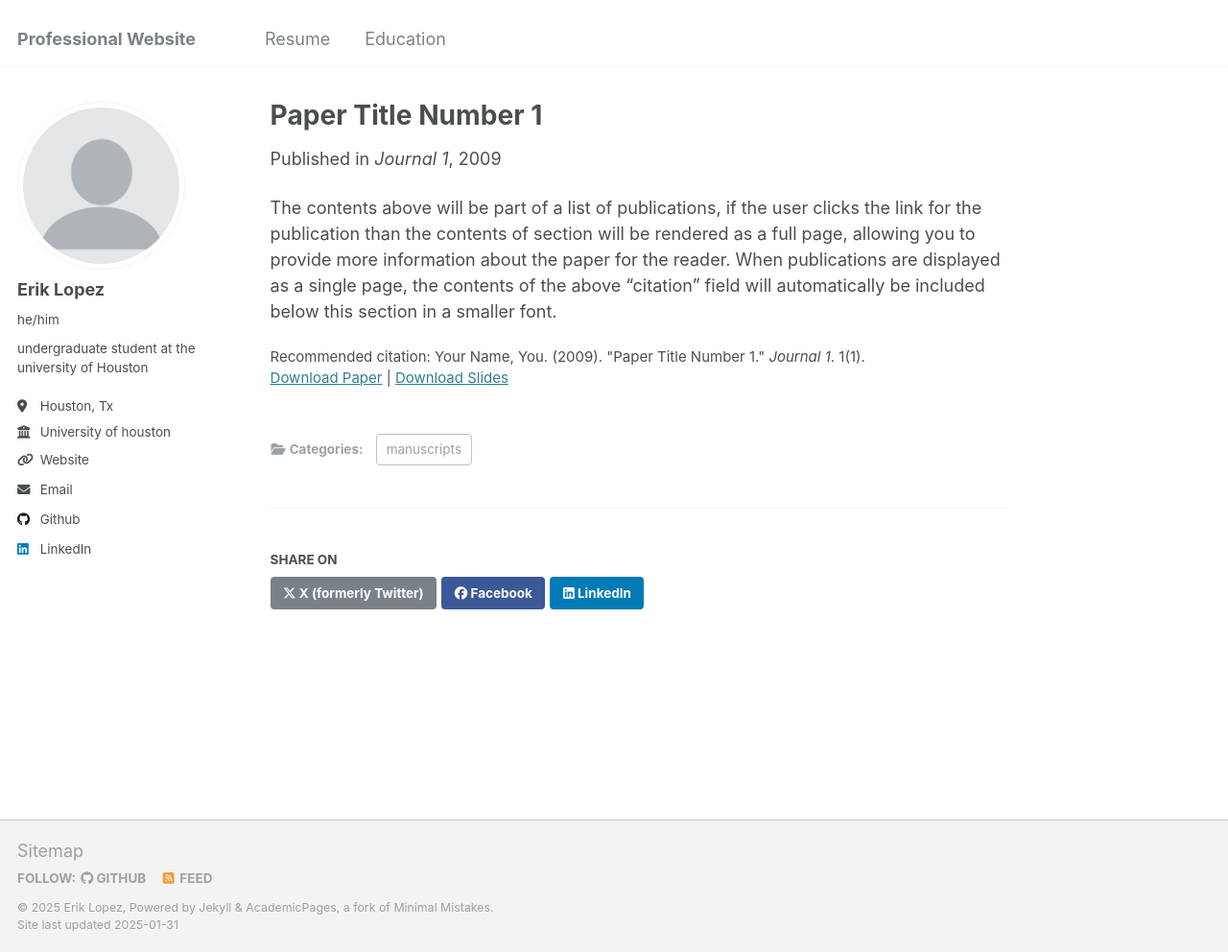
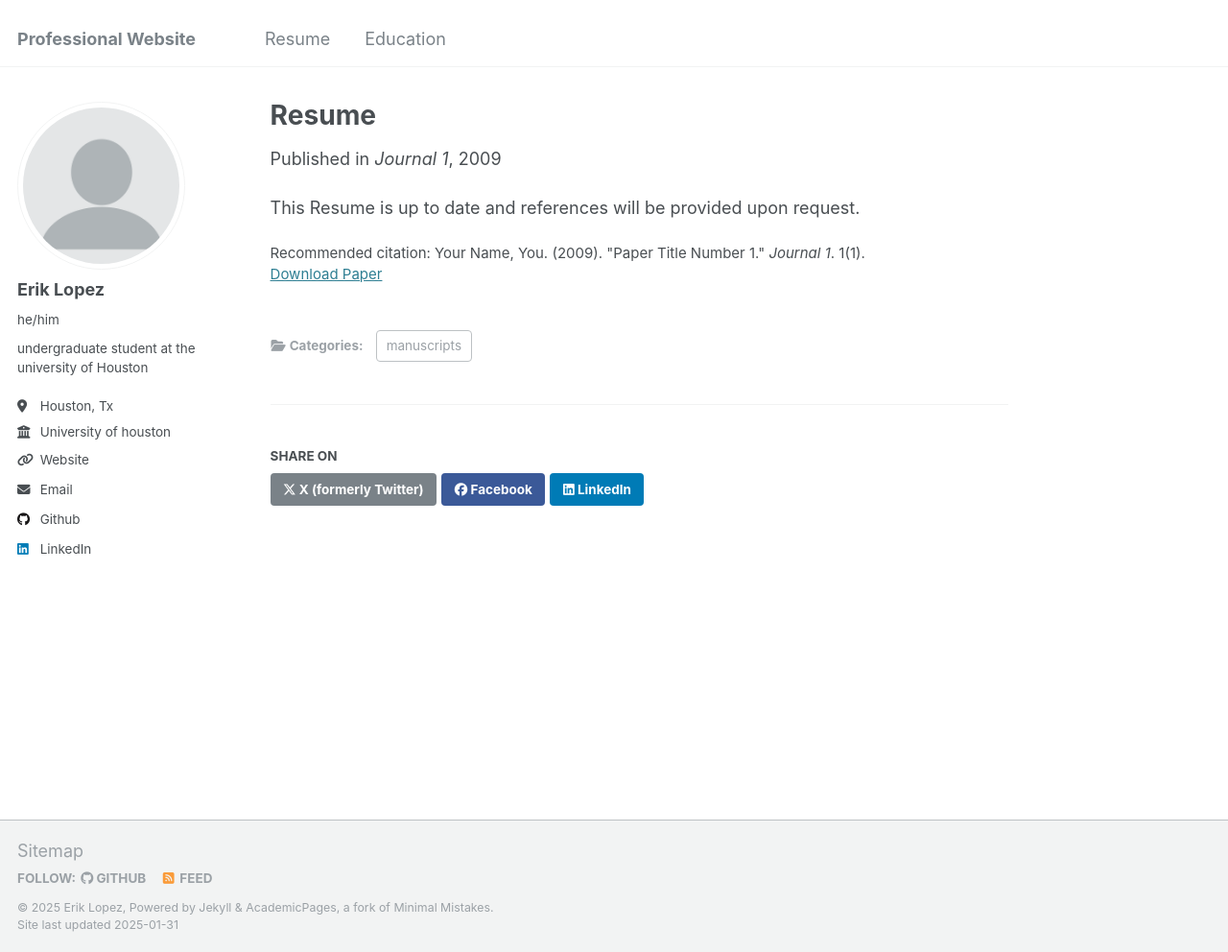
Before and after one commit to Eriklpz04/Eriklpz04.github.io, a Jekyll site: the page built from _publications/2009-10-01-paper-title-number-1.md, in a window 1280 px wide and 992 px high. Shown: the whole window at 96% size. Built offline with Jekyll 4.4.1, drawn with Linux system fonts in a browser that asks for light colours.

Commit message:
Update 2009-10-01-paper-title-number-1.md

```diff
--- a/_publications/2009-10-01-paper-title-number-1.md
+++ b/_publications/2009-10-01-paper-title-number-1.md
@@ -1,14 +1,13 @@
 ---
-title: "Paper Title Number 1"
-collection: publications
+title: "Resume"
+collection: Files
 category: manuscripts
 permalink: /publication/2009-10-01-paper-title-number-1
 excerpt: 'This paper is about the number 1. The number 2 is left for future work.'
 date: 2009-10-01
 venue: 'Journal 1'
-slidesurl: 'http://academicpages.github.io/files/slides1.pdf'
 paperurl: 'http://academicpages.github.io/files/paper1.pdf'
 citation: 'Your Name, You. (2009). &quot;Paper Title Number 1.&quot; <i>Journal 1</i>. 1(1).'
 ---
 
-The contents above will be part of a list of publications, if the user clicks the link for the publication than the contents of section will be rendered as a full page, allowing you to provide more information about the paper for the reader. When publications are displayed as a single page, the contents of the above "citation" field will automatically be included below this section in a smaller font.
+This Resume is up to date and references will be provided upon request.
```
